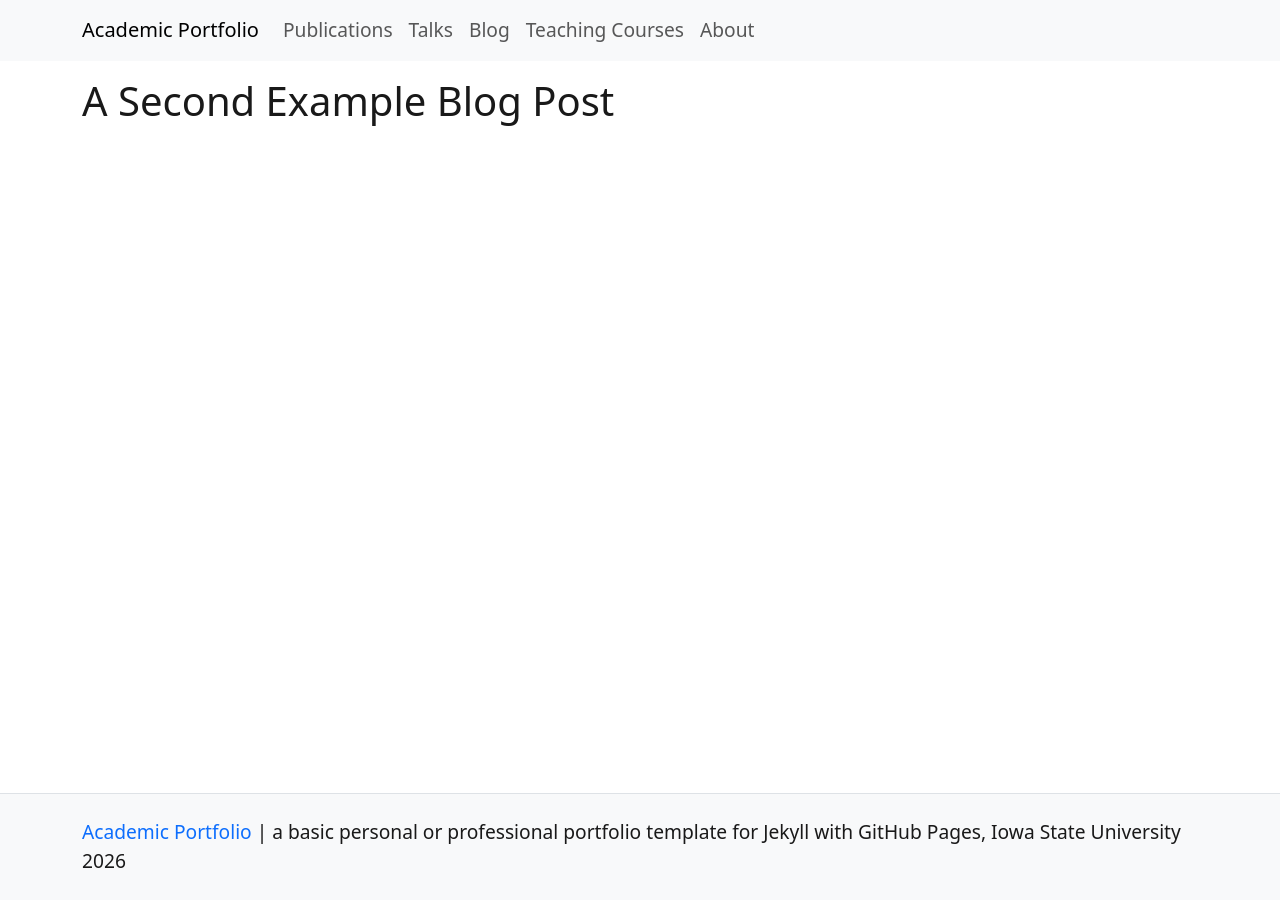
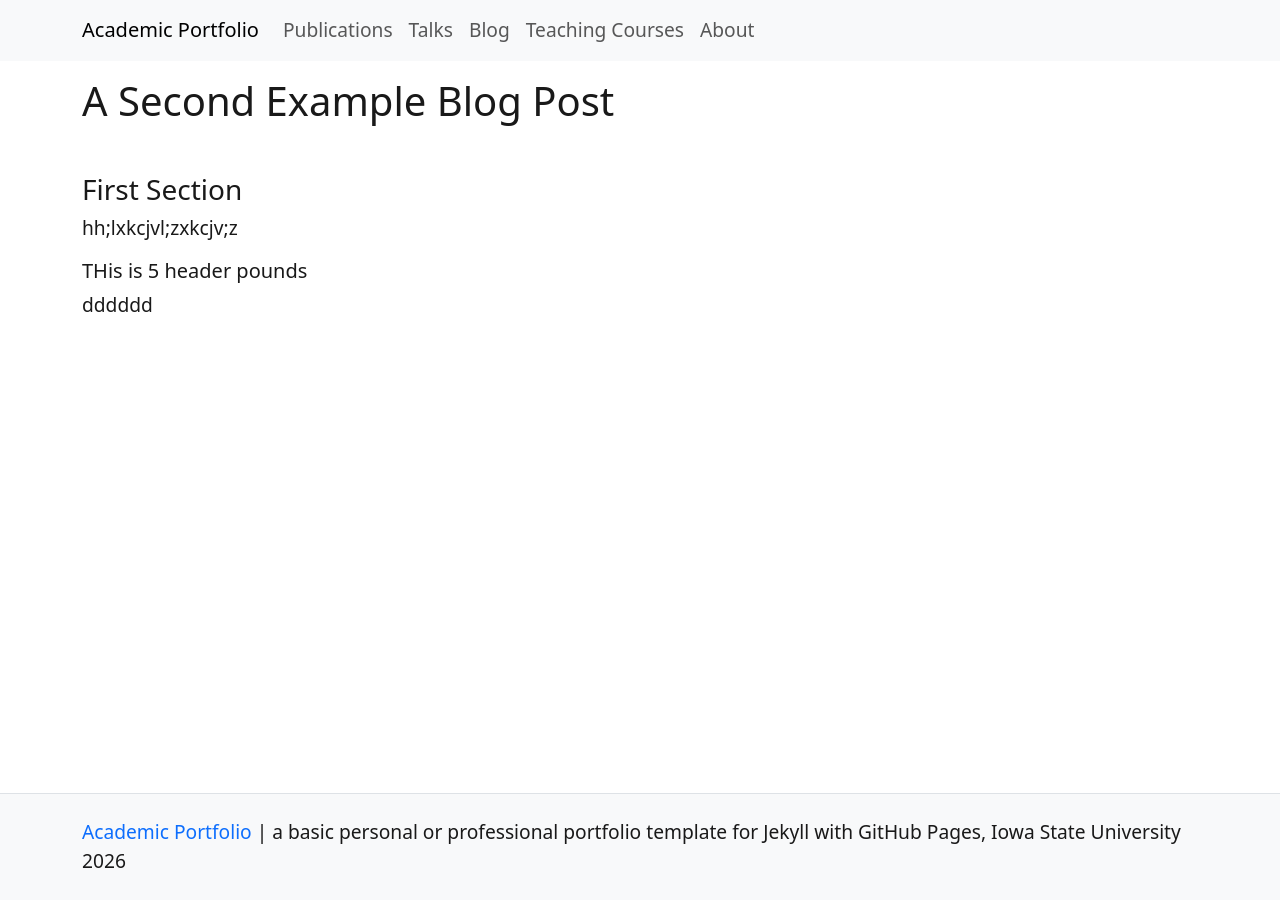
Before and after one commit to KyleDeLong-ORDER66/kyle-delong-portfolio, a Jekyll site: the page built from _posts/2026-02-10-example2.md, in a window 1280 px wide. Built offline with Jekyll 4.4.1, drawn with Linux system fonts in a browser that asks for light colours; nearby versions of some CDN libraries.

Commit message:
add stuff

```diff
--- a/_posts/2026-02-10-example2.md
+++ b/_posts/2026-02-10-example2.md
@@ -3,6 +3,12 @@ layout: page
 title: A Second Example Blog Post
 date: 2026-02-10
 excerpt: This is another example blog post
-image:
-image-alt:
+image: emoji-cool.png
+image-alt: This is a ...sorta.... funny figure
 ---
+
+### First Section
+hh;lxkcjvl;zxkcjv;z
+
+##### THis is 5 header pounds
+dddddd
```
Also changed, not shown: index.md (+7 -3 lines).
